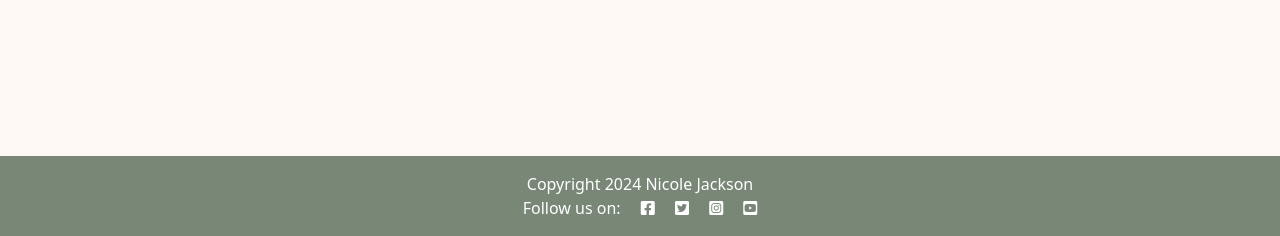
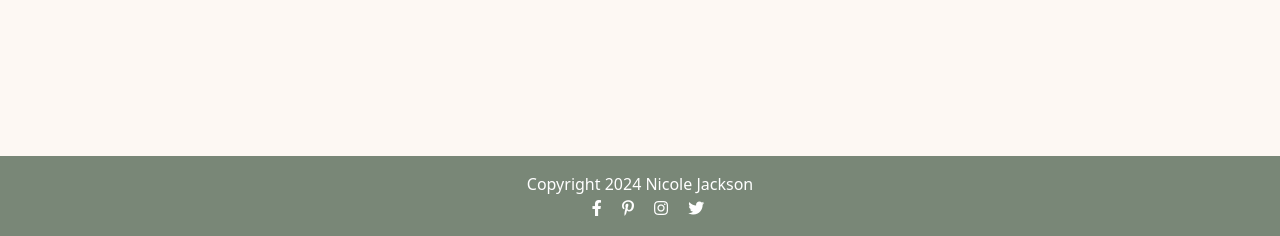
Before and after one commit to NicoleJackson89/pp4-recipe-share, a Django app: page / in a window 1280 px wide. Shown: the part 564-800 px from the top of the page. Run offline with Django 4.2, Linux system fonts and the light colour scheme; data that the repository does not hold is empty; parts of the project's set-up code (start-up, migrations or seed data) failed here and were passed over.

Commit message:
Update: Footer links & style

```diff
--- a/static/css/style.css
+++ b/static/css/style.css
@@ -238,3 +238,21 @@ li {
     transform: translate(-50%, -50%);
     color: white;
   }
+
+  /* footer links */
+
+.social-links a {
+    text-decoration: none;
+}
+
+/* animation on social media links */
+
+.social-links i {
+    color: white;
+    transition: all 0.2s ease-in-out;
+
+}
+
+.social-links i:hover {
+    transform: scale(1.3);
+}
--- a/templates/base.html
+++ b/templates/base.html
@@ -116,10 +116,20 @@
             Created by Nicole Jackson
             {% endblock copyright %}
         </p>
-        <p class="m-0 text-center text-white">Follow us on: <i class="fab fa-facebook-square ms-3"></i>
-            <i class="fab fa-twitter-square ms-3"></i>
-            <i class="fab fa-instagram-square ms-3"></i>
-            <i class="fab fa-youtube-square ms-3"></i>
+        <!-- <p class="m-0 text-center text-white">Follow us on:</p> -->
+        <p class="m-0 text-center text-white social-links">
+            <a href="https://www.facebook.com/" target="_blank" rel="noopener" aria-label="Visit our Facebook page">
+                 <i class="fab fa-facebook-f ms-3"></i>
+            </a>
+            <a href="https://www.pinterest.co.uk/" target="_blank" rel="noopener" aria-label="Visit our Pinterest page">
+                <i class="fab fa-pinterest-p ms-3"></i>
+            </a>
+            <a href="https://www.instagram.com/" target="_blank" rel="noopener" aria-label="Visit our Instagram page">
+                <i class="fab fa-instagram ms-3"></i>
+            </a>
+            <a href="https://twitter.com/" target="_blank" rel="noopener" aria-label="Visit our Twitter page">
+                <i class="fab fa-twitter ms-3"></i>
+            </a>
         </p>
     </footer>
 
```
